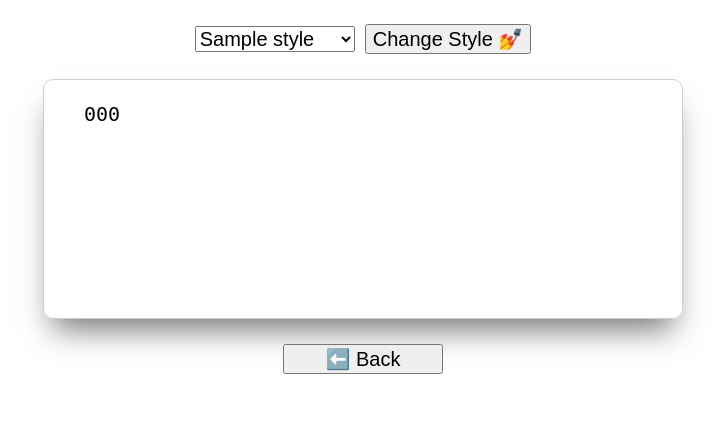
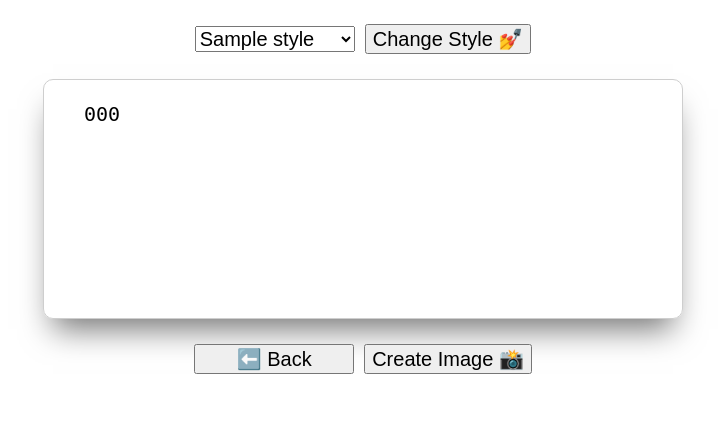
Before and after one commit to matedevlab/code-image-generator, a Flask app: template templates/style_selection.html in a window 1280 px wide. Shown: the part 95-539 px from the top of the page, without its empty margins (277-1002 px from the left). Run offline with Flask 3, Linux system fonts and the light colour scheme; the template is opened without the code that fills it: most values are stand-ins (such as "Sample title", 1, 10 or a date in 2020).

Commit message:
add image button

```diff
--- a/templates/style_selection.html
+++ b/templates/style_selection.html
@@ -28,6 +28,9 @@
     <button formmethod="get" formaction="{{ url_for('code') }}">
         ⬅️ Back
     </button>
+    <button formmethod="get" formaction="{{ url_for('image') }}">
+        Create Image 📸
+    </button>
   </div>
 </form>
 {% endblock content %}
```
